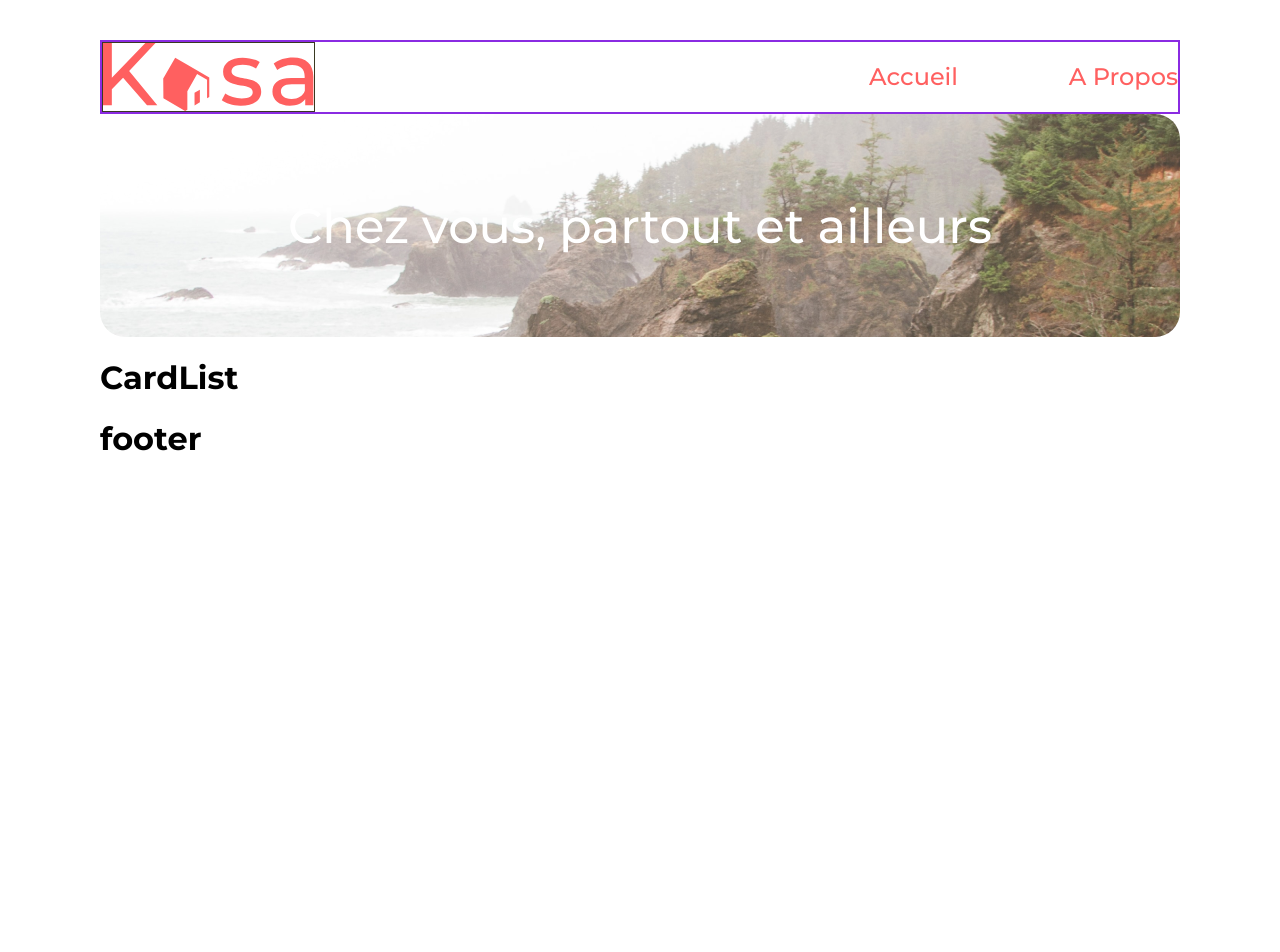
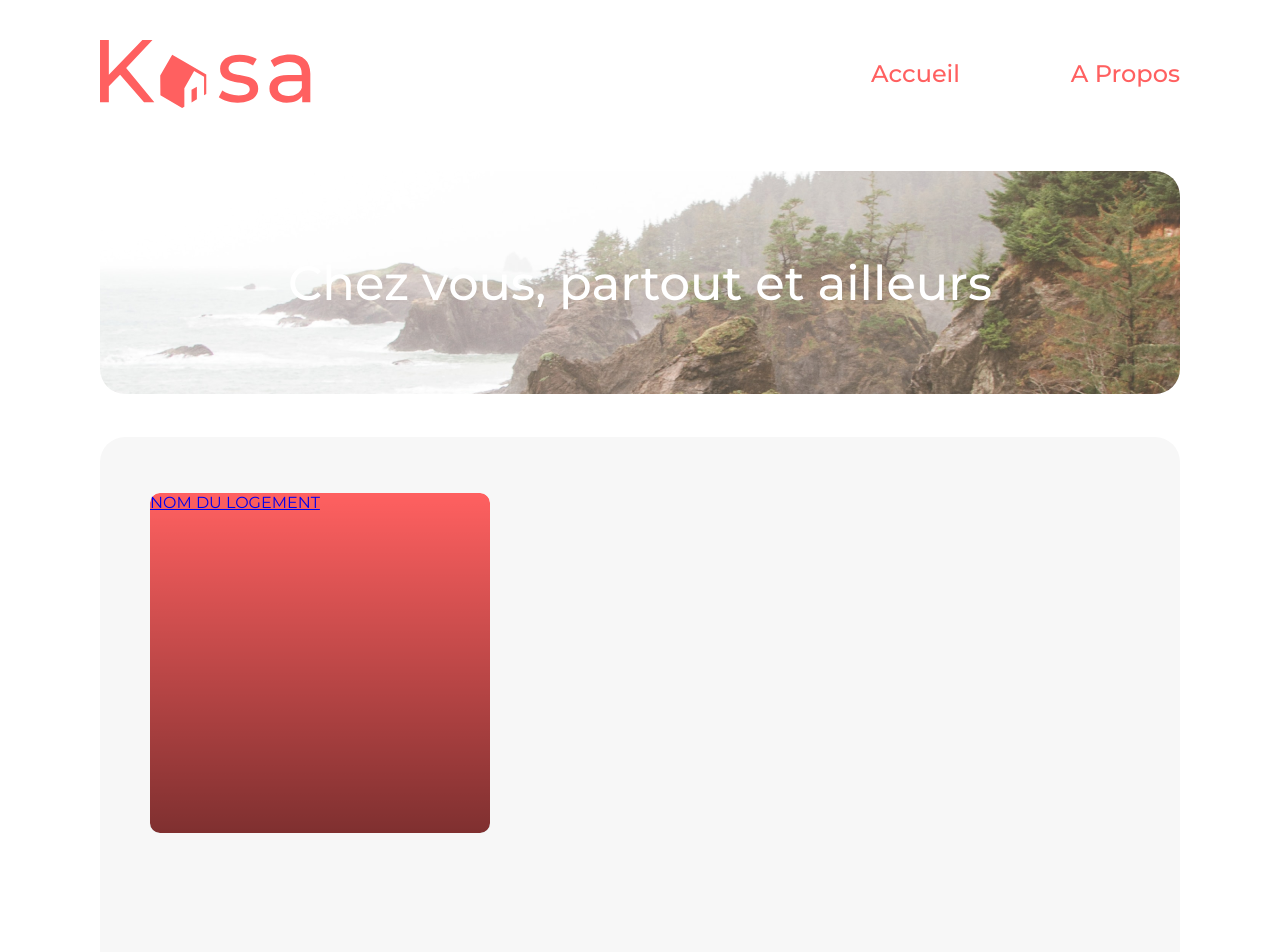
Before and after one commit to Antarcy/Projet-7-Kasa, a React (Create React App) app: page / in a window 1280 px wide. Shown: the top 952 px of the page. Before the commit the page ends 800 px from the top, so only its background shows below. Built offline with nearby package versions, Linux system fonts and the light colour scheme.

Commit message:
test Card unique

```diff
--- a/src/Components/Cardlist.jsx
+++ b/src/Components/Cardlist.jsx
@@ -1,9 +1,11 @@
 import React from 'react'
+import Card from './Card'
+import '../style/Card.scss'
 
 export default function CardList() {
   return (
-    <div>
-      <h1>CardList</h1>
+    <div className='cards-container'>
+      <Card />
     </div>
   )
 }
--- a/src/style/Banner.scss
+++ b/src/style/Banner.scss
@@ -3,19 +3,21 @@
     width: 100%;
     max-width: 1240px;
     height: 223px;
-    background-image: url(../assets/images/background-banner.png);
+    background: url(../assets/images/background-banner.png), url(../assets/images/fond-noir-banner.png);
     mix-blend-mode: darken;
+    opacity: 1;
     border-radius: 25px;
     align-items: center;
     justify-content: center;
+    margin-top: 63px;
 }
+
 .banner-text{
     display: flex;
     font-size: 48px;
     font-weight: 500;
     line-height: 142.6%;
     color: #FFFFFF;
-
     &-container{
     display: flex;
     width: auto;
--- a/src/style/Card.scss
+++ b/src/style/Card.scss
@@ -0,0 +1,18 @@
+.card_logement{
+    display: flex;
+    width: 340px;
+    height: 340px;
+    background: linear-gradient(180deg, rgba(255, 255, 255, 0) 0%, rgba(0, 0, 0, 0.5) 100%), url(../assets/images/fond-card.png);
+    border-radius: 10px;
+    margin: 56px 50px;
+}
+
+.cards-container{
+    display: flex;
+    height: 829px;
+    width: 100%;
+    background-color: #F7F7F7;
+    border-radius: 25px;
+    margin-top: 43px;
+    flex-wrap: wrap;
+}
--- a/src/style/Header.scss
+++ b/src/style/Header.scss
@@ -5,13 +5,11 @@
     margin-top: 40px;
     width: 100%;
     max-width: 1240px;
-    border: 2px solid blueviolet;
 
     &__fig{
         display: flex;
         align-items: flex-start;
         margin: 0;
-        border: 1px solid rgb(57, 57, 33);
     }
 }
 
```
Also changed, not shown: src/assets/images/fond-card.png (added), src/assets/images/fond-noir-banner.png (added).
